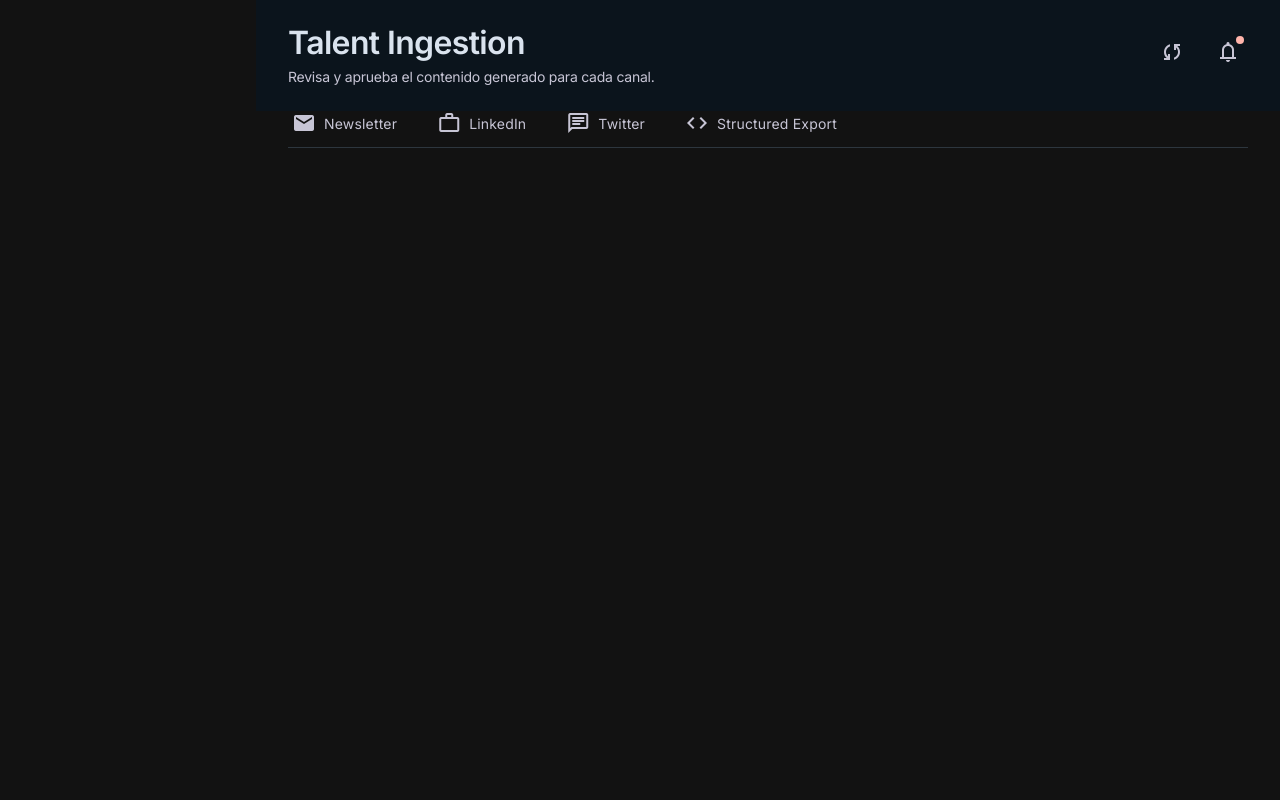
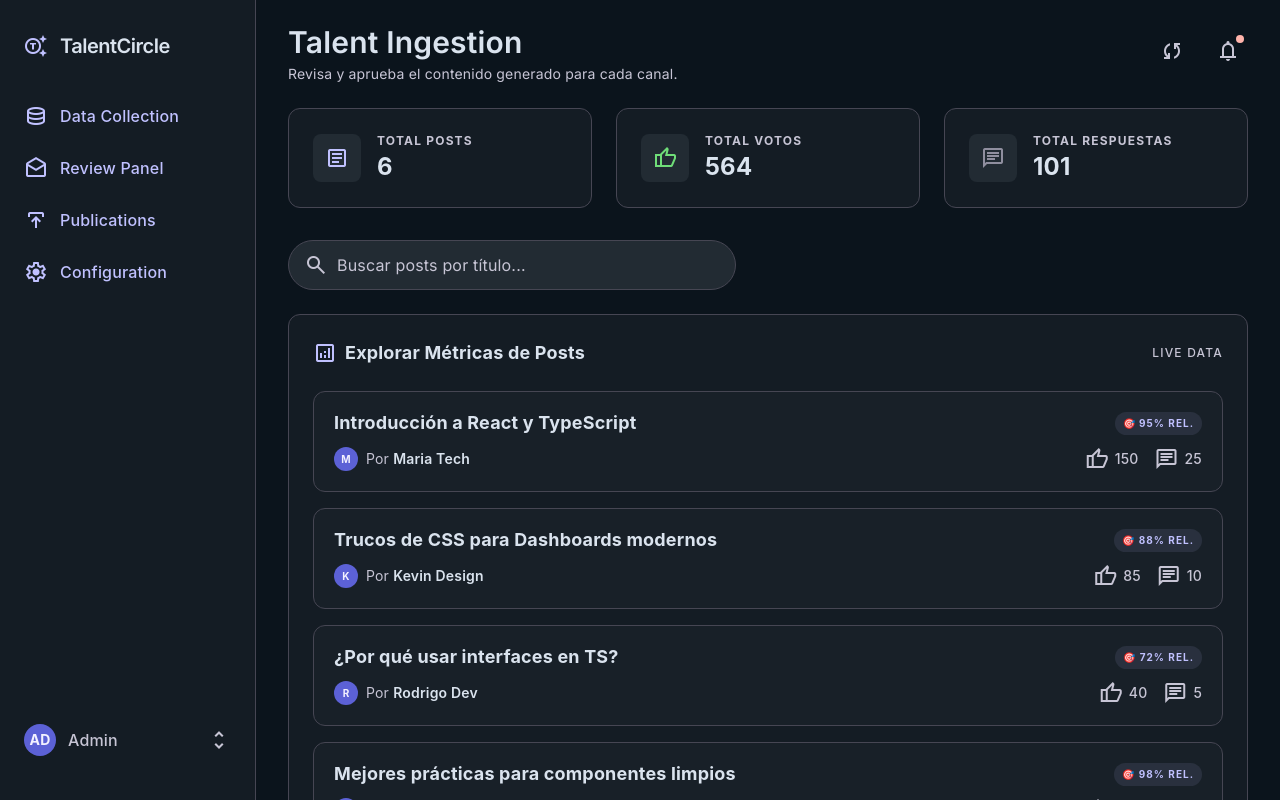
Before and after one commit to No-Country-simulation/S04-26-Equipo-14-Web-App-Development, a React (Vite) app in the folder client/: page / in a window 1280 px wide. Shown: the top 800 px of the page. Built offline with nearby package versions, Linux system fonts and the light colour scheme.

Commit message:
rfr: side panel integrado

```diff
--- a/client/package.json
+++ b/client/package.json
@@ -18,6 +18,7 @@
   },
   "devDependencies": {
     "@eslint/js": "^10.0.1",
+    "@tailwindcss/postcss": "^4.3.0",
     "@types/node": "^24.12.2",
     "@types/react": "^19.2.14",
     "@types/react-dom": "^19.2.3",
--- a/client/postcss.config.js
+++ /dev/null
@@ -1,6 +0,0 @@
- export default {
-      plugins: {
-        '@tailwindcss/postcss': {},
-        autoprefixer: {},
-      },
-    }
--- a/client/src/App.tsx
+++ b/client/src/App.tsx
@@ -1,4 +1,5 @@
 import { Dashboard } from './pages/Dashboard';
+import { Routes, Route } from "react-router-dom"
 
 import Review from './pages/Review';
 
@@ -6,8 +7,12 @@ import Review from './pages/Review';
 function App() {
   return (
     <div className="App">
-      {/* <Dashboard /> */}
-      <Review />
+
+
+        <Dashboard />
+        {/* <Review /> */}
+
+
     </div>
   );
 }
--- a/client/src/components/Sidebar.tsx
+++ b/client/src/components/Sidebar.tsx
@@ -1,10 +1,17 @@
+
+import { NavLink, type NavLinkProps } from "react-router-dom";
+
 const Sidebar = () => {
   const menuItems = [
-         { icon: 'database', label: 'Data Collection', active: false },
-         { icon: 'drafts', label: 'Review Panel', active: true },
-         { icon: 'publish', label: 'Publications', active: false },
-         { icon: 'settings', label: 'Configuration', active: false },
+    { icon: 'database', label: 'Data Collection', path: "/datacollection", active: true }, //saque active: bool
+    { icon: 'drafts', label: 'Review Panel', path: "/reviewpanel",  active: true },
+    { icon: 'publish', label: 'Publications', path: "/publications", active: true  },
+    { icon: 'settings', label: 'Configuration', path: "/configuration", active: true  },
   ];
+
+  const activeClass = "bg-primary-container text-on-primary-container scale-[0.98]"
+  const inactiveClass = "text-on-surface-variant hover:bg-surface-variant hover:text-on-surface"
+
 
   return (
     <nav className="bg-surface-container-low text-primary h-full w-64 fixed left-0
@@ -26,22 +33,21 @@ const Sidebar = () => {
           {/* Navigation Items */}
           <div className="flex flex-col gap-1 px-2">
             {menuItems.map((item) => (
-                  <a
+
+
+              <NavLink
                 key={item.label}
-                    href="#"
+                to={item.path}
                 className={`flex items-center gap-3 px-4 py-3 rounded-lg
-      transition-all duration-200 ${
-                      item.active
-                        ? 'bg-primary-container text-on-primary-container scale-[0.98]'
-                        : 'text-on-surface-variant hover:bg-surface-variant hover:text-on-surface'
-                    }`}
+      transition-all duration-200 ${({ isActive }: { isActive: boolean; isPending: boolean; isTransitioning: boolean }) =>
+                    isActive ? activeClass : inactiveClass}`}
               >
-                    <span className={`material-symbols-outlined ${item.active ?
+                <span className={`material-symbols-outlined ${ item.active ?
                   'icon-filled' : ''}`}>
                   {item.icon}
                 </span>
                 <span className="font-medium">{item.label}</span>
-                  </a>
+              </NavLink>
             ))}
           </div>
         </div>
@@ -60,7 +66,7 @@ const Sidebar = () => {
           </a>
         </div>
       </div>
-        </nav>
+    </nav >
   );
 };
 
--- a/client/src/main.tsx
+++ b/client/src/main.tsx
@@ -1,6 +1,6 @@
 import { StrictMode } from 'react'
 import { createRoot } from 'react-dom/client'
-import { BrowserRouter } from 'react-router-dom'
+import { BrowserRouter } from "react-router-dom"
 import "./index.css";
 import App from './App'
 
```
Also changed, not shown: client/src/pages/Dashboard.tsx (indentation only), 1 other file (tests, documents, lock files or other folders). Lines whose indentation alone changed are shown as unchanged.
